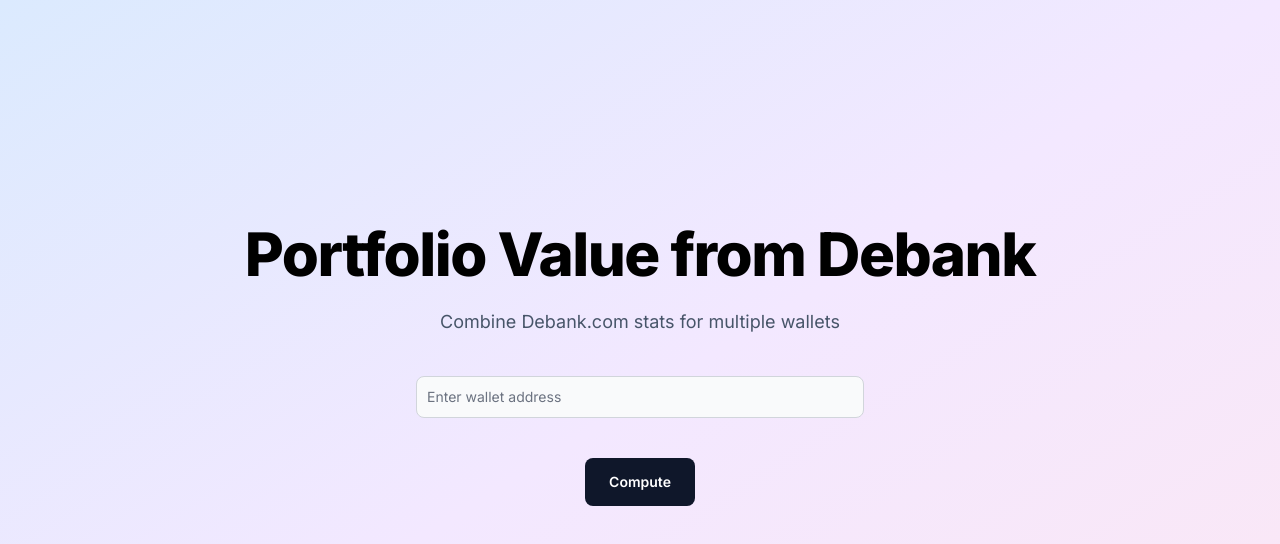
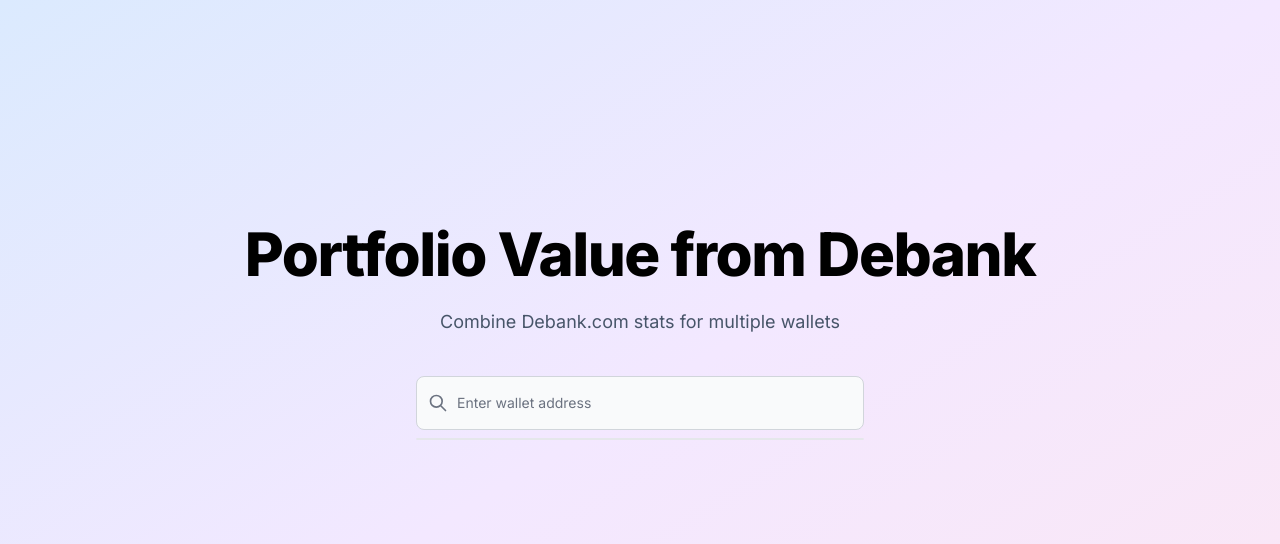
Before and after one commit to gugaevkirill/defi-portfolio-tracker, a Next.js app: page / in a window 1280 px wide. Shown: the top 544 px of the page. Built offline with nearby package versions, Linux system fonts and the light colour scheme.

Commit message:
Wallets search with suggestions

```diff
--- /dev/null
+++ b/components/Wallets.tsx
@@ -0,0 +1,104 @@
+import React, {FC, useEffect, useState} from 'react';
+import axios from 'axios';
+import {get} from 'lodash';
+import {round} from 'lodash';
+
+import useSearch from '@/hooks/useSearch';
+import {DebankUserSearchItem} from "@/types/Wallets";
+
+type Props = unknown;
+
+const WalletStats: FC<Props> = () => {
+  const {currentValue, search, setSearch} = useSearch();
+  const [suggestions, setSuggestions] = useState<DebankUserSearchItem[]>([]);
+  const [wallets, setWallets] = useState<string[]>([]);
+
+  const fetchSuggestions = async () => {
+    try {
+      const response = await axios.get( 'https://api.debank.com/user/search_v3', {
+          params: {q: search},
+      });
+      setSuggestions(get(response, 'data.data.users', []));
+    } catch (error) {
+      console.error('Error fetching suggestions:', error);
+      setSuggestions([]);
+    }
+  };
+
+  useEffect(() => {
+      if (search) {
+        fetchSuggestions();
+      } else {
+        setSuggestions([]);
+      }
+    },
+    [search]
+  );
+
+  const addWallet = (suggestion: DebankUserSearchItem) => {
+    setWallets([...wallets, suggestion.id]);
+    setSuggestions([]);
+    setSearch('');
+  }
+
+  // const addWallet = (e: React.FormEvent) => {
+  //   e.preventDefault();
+  //   if (search.trim()) {
+  //     setWallets([...wallets, search]);
+  //     setSearch('');
+  //   }
+  // };
+
+  return (
+    <>
+      <div className="mt-6 sm:mt-10 text-sm">
+        <div className="mt-6 max-w-md gap-x-4 mx-auto text-center">
+
+          <div className="relative">
+            <div className="absolute inset-y-0 left-0 flex items-center pl-3 pointer-events-none">
+              <svg aria-hidden="true" className="w-5 h-5 text-gray-500 dark:text-gray-400" fill="none"
+                   stroke="currentColor" viewBox="0 0 24 24" xmlns="http://www.w3.org/2000/svg">
+                <path stroke-linecap="round" stroke-linejoin="round" stroke-width="2"
+                      d="M21 21l-6-6m2-5a7 7 0 11-14 0 7 7 0 0114 0z"></path>
+              </svg>
+            </div>
+            <input
+              type="search"
+              id="default-search"
+              className="block w-full p-4 pl-10 text-sm text-gray-900 border border-gray-300 rounded-lg bg-gray-50 focus:ring-blue-500 focus:border-blue-500 dark:bg-gray-700 dark:border-gray-600 dark:placeholder-gray-400 dark:text-white dark:focus:ring-blue-500 dark:focus:border-blue-500"
+              value={currentValue}
+              onChange={(event) => setSearch(event.target.value)}
+              placeholder="Enter wallet address"
+            />
+          </div>
+
+          <ul role="list" className="mt-2 rounded-lg border overflow-hidden w-full text-left">
+            {suggestions.map((el, index) => (
+              <li key={index}
+                  className="pl-5 justify-between py-3 border-b cursor-pointer bg-white hover:bg-blue-700 hover:text-white"
+                  onClick={() => addWallet(el)}
+              >
+                {el.id}
+                <div className="text-gray-400">${round(el.desc.usd_value, 2)}</div>
+              </li>
+            ))}
+          </ul>
+
+          <div>
+            {wallets.map((el, index) => (
+              <div key={index} className="flex justify-between py-3 border-b">{el}</div>
+            ))}
+          </div>
+
+          {/*<button*/}
+          {/*  className="bg-slate-900 hover:bg-slate-700 focus:outline-none focus:ring-2 focus:ring-slate-400 focus:ring-offset-2 focus:ring-offset-slate-50 text-white font-semibold h-12 px-6 rounded-lg my-5"*/}
+          {/*>*/}
+          {/*  Compute*/}
+          {/*</button>*/}
+        </div>
+      </div>
+    </>
+  );
+};
+
+export default WalletStats;
--- a/hooks/useSearch.ts
+++ b/hooks/useSearch.ts
@@ -1,5 +1,5 @@
+import { useEffect, useRef, useState } from 'react';
 import { debounce } from 'lodash';
-import { useEffect, useRef, useState } from 'react';
 
 const useSearch = (initial = '') => {
   const [currentValue, setSearch] = useState(initial);
--- a/modules/wallets.tsx
+++ /dev/null
@@ -1,52 +0,0 @@
-import React, {FC, useState} from 'react';
-import useSearch from '../hooks/useSearch';
-
-type Props = unknown;
-
-const WalletStats: FC<Props> = () => {
-  const [walletAddress, setWalletAddress] = useState('');
-  const [addresses, setAddresses] = useState<string[]>([]);
-
-  const addWallet = (e: React.FormEvent) => {
-    e.preventDefault();
-    if (walletAddress.trim()) {
-      setAddresses([...addresses, walletAddress]);
-      setWalletAddress('');
-    }
-  };
-
-  return (
-    <>
-      <div className="mt-6 sm:mt-10 text-sm">
-        <form
-          className="mt-6 max-w-md gap-x-4 mx-auto text-center"
-          onSubmit={addWallet}
-        >
-          <input
-            type="text"
-            value={walletAddress}
-            onChange={(e) => setWalletAddress(e.target.value)}
-            className="bg-gray-50 border border-gray-300 text-gray-900 text-sm rounded-lg focus:ring-blue-500 focus:border-blue-500 block w-full p-2.5 dark:bg-gray-700 dark:border-gray-600 dark:placeholder-gray-400 dark:text-white dark:focus:ring-blue-500 dark:focus:border-blue-500"
-            placeholder="Enter wallet address"
-          />
-
-          <ul role="list" className="mt-5">
-            {addresses.map((address, index) => (
-              <li key={index} className="justify-between py-2">
-                {address}
-              </li>
-            ))}
-          </ul>
-
-          <button
-            className="bg-slate-900 hover:bg-slate-700 focus:outline-none focus:ring-2 focus:ring-slate-400 focus:ring-offset-2 focus:ring-offset-slate-50 text-white font-semibold h-12 px-6 rounded-lg my-5"
-          >
-            Compute
-          </button>
-        </form>
-      </div>
-    </>
-  );
-};
-
-export default WalletStats;
--- a/package.json
+++ b/package.json
@@ -14,6 +14,7 @@
     "@types/react": "18.2.5",
     "@types/react-dom": "18.2.4",
     "autoprefixer": "10.4.14",
+    "axios": "^1.4.0",
     "eslint": "8.39.0",
     "eslint-config-next": "13.4.1",
     "lodash": "^4.17.21",
--- a/pages/index.tsx
+++ b/pages/index.tsx
@@ -1,5 +1,4 @@
-import Image from 'next/image'
-import WalletStats from "../modules/wallets";
+import WalletStats from "@/components/wallets";
 
 
 const MainPage = () => (
--- /dev/null
+++ b/types/Wallets.tsx
@@ -0,0 +1,6 @@
+export interface DebankUserSearchItem {
+  id: string;
+  desc: {
+    usd_value: number;
+  };
+}
```
Also changed, not shown: 1 other file (tests, documents, lock files or other folders).
